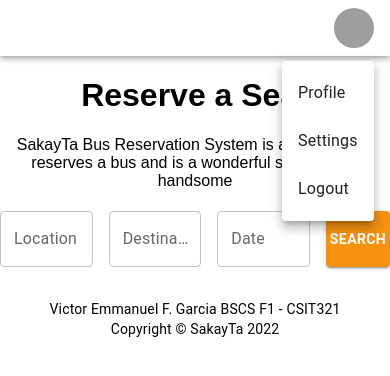
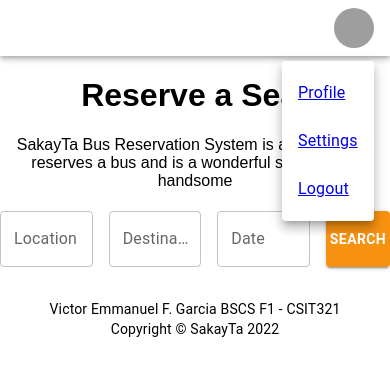
Before and after one commit to VictorEmmanuelGarcia/SakayTa-FrontEnd, a React (Create React App) app: page / in a window 390 px wide. Both pictures are taken after a click on the button 354 px from the left and 28 px from the top of the page. Shown: the top 376 px of the page. Built offline with nearby package versions, Linux system fonts and the light colour scheme; grey boxes are pictures that could not be loaded.

Commit message:
Add Pages and Update ResponsiveAppBar

```diff
--- a/src/App.tsx
+++ b/src/App.tsx
@@ -6,6 +6,7 @@ import Footer from './components/garcia/garciaFooter';
 import ResponsiveAppBar from './components/ResponsiveAppBar';
 import HomePage from './Pages/HomePage';
 import Profile from './Pages/Profile';
+import ErrorPage from './Pages/ErrorPage';
 
 function App() {
   return (
@@ -13,6 +14,7 @@ function App() {
       <Routes>
         <Route path="/" element={<HomePage/>}/>
         <Route path="/profile" element={<Profile/>}/>
+        <Route path="*" element={<ErrorPage/>}/>
       </Routes>
     </Router>
   );
--- a/src/Pages/ErrorPage.tsx
+++ b/src/Pages/ErrorPage.tsx
@@ -0,0 +1,9 @@
+import React from 'react';
+import logo from './logo.svg';
+import '../App.css';
+
+function ErrorPage(){
+    return <div>ERROR NOT FOUND!</div>
+}
+
+export default ErrorPage;
--- a/src/Pages/HomePage.tsx
+++ b/src/Pages/HomePage.tsx
@@ -1,6 +1,7 @@
 import React from 'react';
 import logo from './logo.svg';
 import '../App.css';
+import {useNavigate} from 'react-router-dom';
 import Footer from '../components/garcia/garciaFooter';
 import ResponsiveAppBar from '../components/ResponsiveAppBar';
 import { Stack } from '@mui/system';
--- /dev/null
+++ b/src/Pages/ReservationBus.tsx
@@ -0,0 +1 @@
+import React from 'react';
--- /dev/null
+++ b/src/Pages/ReservationPayment.tsx
@@ -0,0 +1 @@
+import React from 'react';
--- /dev/null
+++ b/src/Pages/ReservationSearch.tsx
@@ -0,0 +1 @@
+import React from 'react';
--- /dev/null
+++ b/src/Pages/ReservationSeat.tsx
@@ -0,0 +1 @@
+import React from 'react';
--- /dev/null
+++ b/src/Pages/ReservationTicket.tsx
@@ -0,0 +1 @@
+import React from 'react';
--- a/src/components/ResponsiveAppBar.tsx
+++ b/src/components/ResponsiveAppBar.tsx
@@ -12,9 +12,28 @@ import Button from '@mui/material/Button';
 import Tooltip from '@mui/material/Tooltip';
 import MenuItem from '@mui/material/MenuItem';
 import AdbIcon from '@mui/icons-material/Adb';
+import { Link } from 'react-router-dom';
 
 const pages = ['Home', 'My Bookings', 'About'];
-const settings = ['Profile', 'Settings', 'Logout'];
+const settings = {
+  popbar: [
+    {
+      name: 'Profile',
+      to: '/profile',
+      text: 'profile'
+    },
+    {
+      name: 'Settings',
+      to: '/settings',
+      text: 'settings'
+    },
+    {
+      name: 'Logout',
+      to: '/logout',
+      text: 'logout'
+    }
+  ]
+}
 
 function ResponsiveAppBar() {
   const [anchorElNav, setAnchorElNav] = React.useState<null | HTMLElement>(null);
@@ -147,10 +166,16 @@ function ResponsiveAppBar() {
               open={Boolean(anchorElUser)}
               onClose={handleCloseUserMenu}
             >
-              {settings.map((setting) => (
-                <MenuItem key={setting} onClick={handleCloseUserMenu}>
-                  <Typography textAlign="center">{setting}</Typography>
+              {settings.popbar.map((item) => (
+              <Typography textAlign="center">
+                <MenuItem>
+                  <Link
+                    key={item.text}
+                    to={item.to}>
+                    {item.name}
+                </Link>
                 </MenuItem>
+              </Typography>
               ))}
             </Menu>
           </Box>
```
